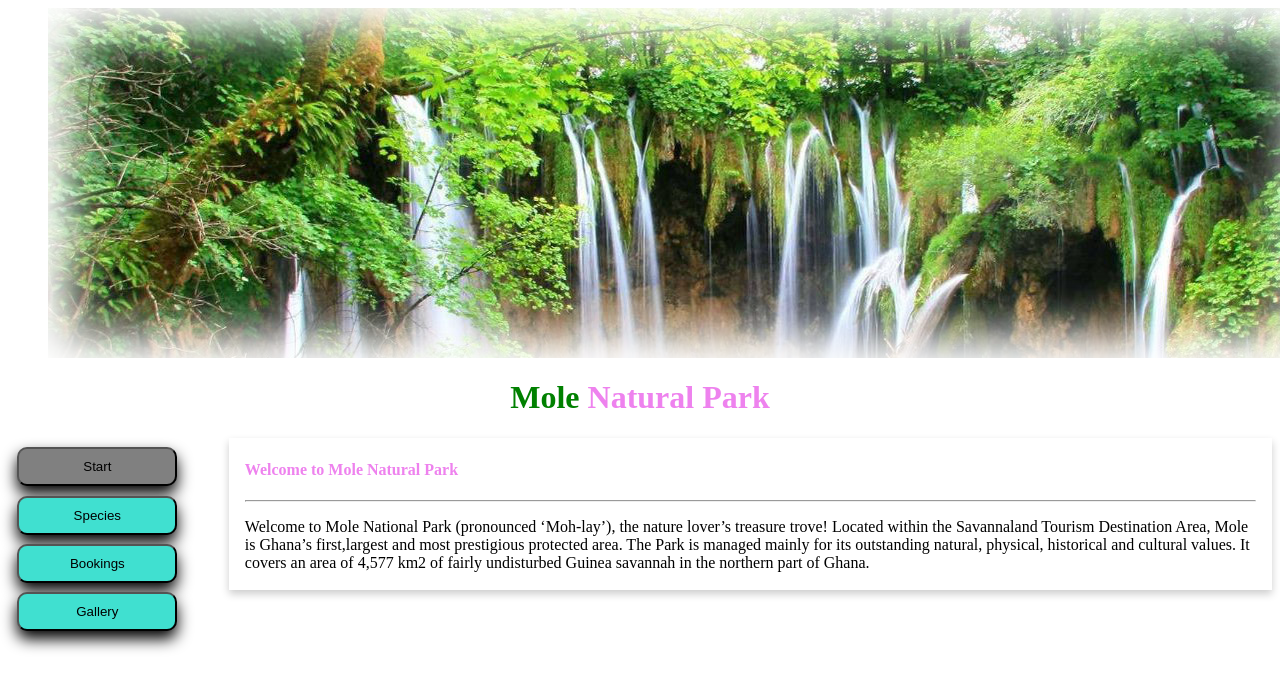
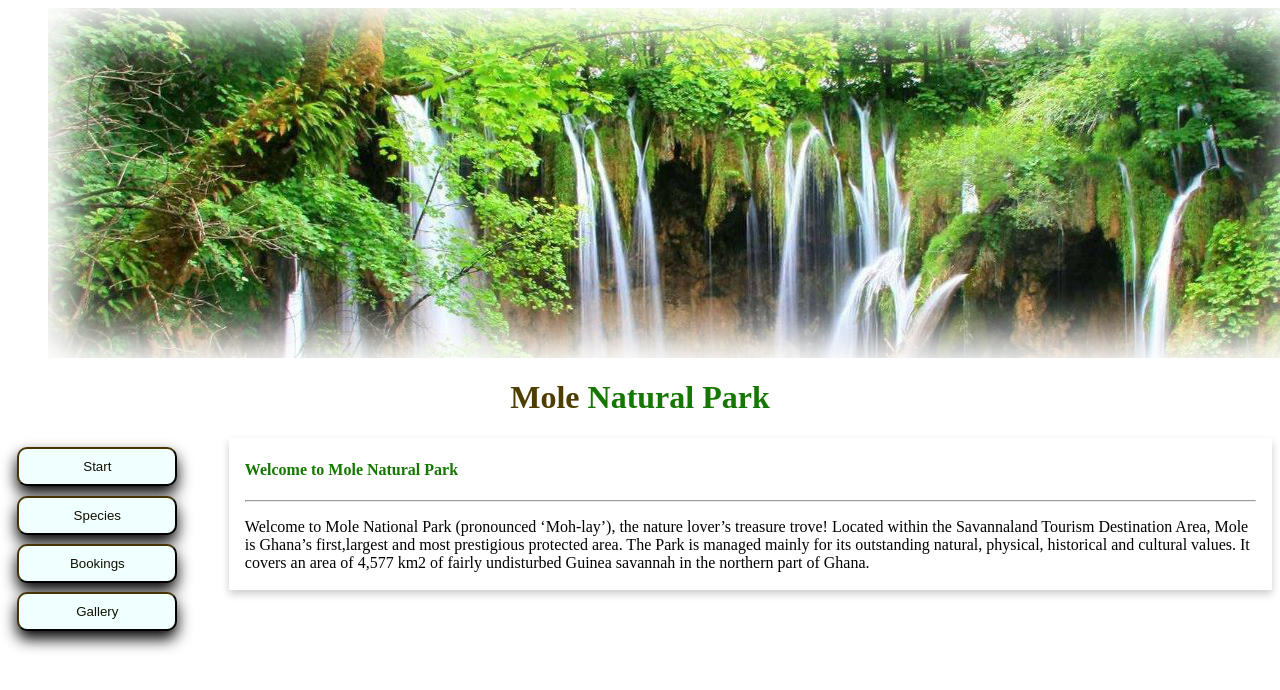
Before and after one commit to codedstar/NaturalPark, a website: page public_html/index.html in a window 1280 px wide. Shown: the top 690 px of the page. Drawn offline with Linux system fonts and the light colour scheme.

Commit message:
css updated

```diff
--- a/public_html/assets/css/style.css
+++ b/public_html/assets/css/style.css
@@ -97,3 +97,84 @@ table {
  .inner-cont{
     width: 80%;
  }
+
+
+
+.image{
+    height: 350px;
+    margin: 0 40px;
+    background: url(../../assets/images/national-parks.jpg) left top no-repeat;
+    box-shadow: 25px 25px 50px 0 white inset, -25px -25px 50px 0 white inset;
+    /*width: 300px;*/
+    /*height: 300px;*/
+}
+
+.center{
+    text-align: center;
+    color: green;
+}
+
+.title{
+    color: #6363ce;
+}
+
+.nav{
+    float:left;
+}
+
+.content{
+    float: right;
+    width: 80%;
+}
+
+.nav button{
+    text-transform: capitalize;
+    display: block;
+    margin: 0.7em;
+    padding: 10px 0;
+    width: 160px;
+    background-color:turquoise;
+    border-radius: 10px;
+    /* box-shadow: 0px 8px 15px rgba(0, 0, 0, 5); */
+    cursor: pointer;
+}
+
+.nav button.active{
+    background-color: graytext;
+}
+
+.nav button:hover{
+    background-color: buttonface;
+}
+
+.center{
+    text-align: center;
+    color: #4d3e00;
+}
+
+.title{
+    color: #157701;
+}
+
+.nav button{
+    text-transform: capitalize;
+    display: block;
+    margin: 0.7em;
+    padding: 10px 0;
+    width: 160px;
+    background-color:azure;
+    color: rgb(17, 17, 1);
+    border-radius: 10px;
+    border-color: #473400;
+    /* box-shadow: 0px 8px 15px rgba(0, 0, 0, 5); */
+    cursor: pointer;
+}
+
+.nav button.active{
+    background-color: azure;
+}
+
+.nav button:hover{
+    background-color:#147500;
+    color: aliceblue;
+}
```
